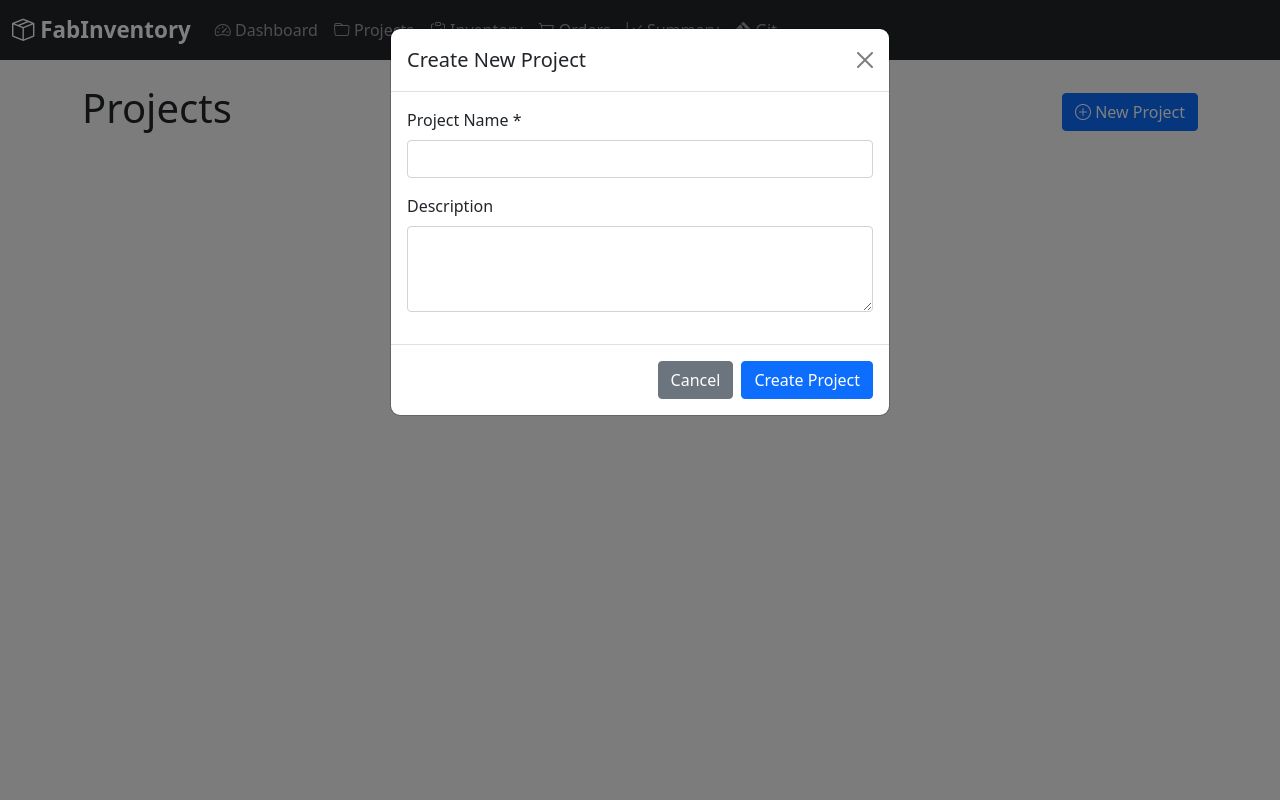
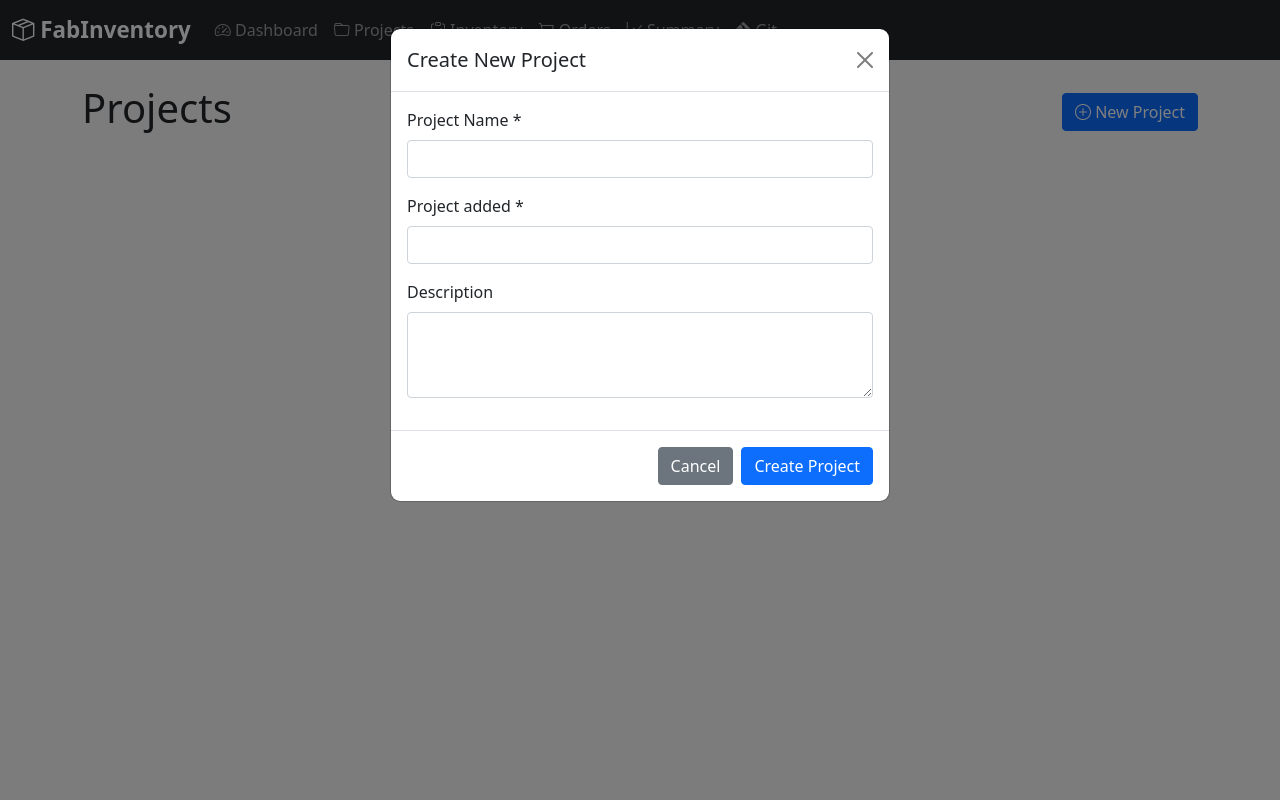
Before and after one commit to sakthiasthik/fabinventory, a Flask app: template FAB_INVENTORY/templates/projects.html in a window 1280 px wide, after a click on "New Project". Run offline with Flask 3, Linux system fonts and the light colour scheme; the template is opened without the code that fills it, so the values that code supplies are empty.

Commit message:
test changes in the project html file

```diff
--- a/FAB_INVENTORY/templates/projects.html
+++ b/FAB_INVENTORY/templates/projects.html
@@ -57,6 +57,10 @@
                         <label for="name" class="form-label">Project Name *</label>
                         <input type="text" class="form-control" id="name" name="name" required>
                     </div>
+                     <div class="mb-3">
+                        <label for="name" class="form-label">Project added *</label>
+                        <input type="text" class="form-control" id="name" name="name" required>
+                    </div>
                     <div class="mb-3">
                         <label for="description" class="form-label">Description</label>
                         <textarea class="form-control" id="description" name="description" rows="3"></textarea>
```
